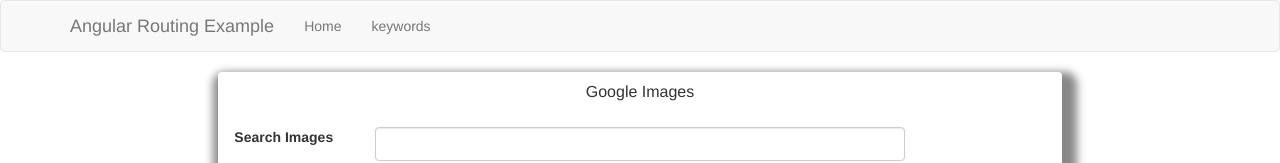
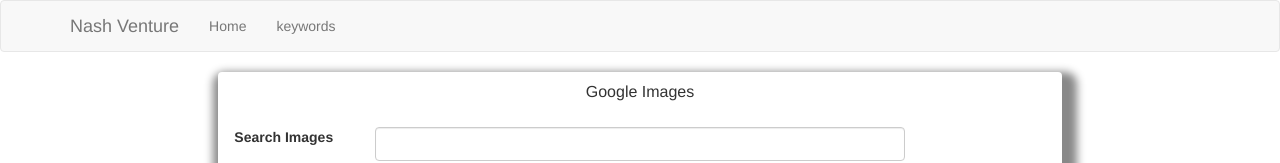
Before and after one commit to Sourabhkhurrana/venture, a website: page public/views/index.html in a window 1280 px wide. Shown: the top 163 px of the page. Drawn offline with nearby package versions, Linux system fonts and the light colour scheme; some packages are replaced by stand-ins of ours; files whose address does not match are found by name.

Commit message:
Ui cchanges

```diff
--- a/public/views/index.html
+++ b/public/views/index.html
@@ -19,7 +19,7 @@
         <nav class="navbar navbar-default">
             <div class="container">
                 <div class="navbar-header">
-                    <a class="navbar-brand" href="/">Angular Routing Example</a>
+                    <a class="navbar-brand" href="/">Nash Venture</a>
                 </div>
 
                 <ul class="nav navbar-nav">
```
